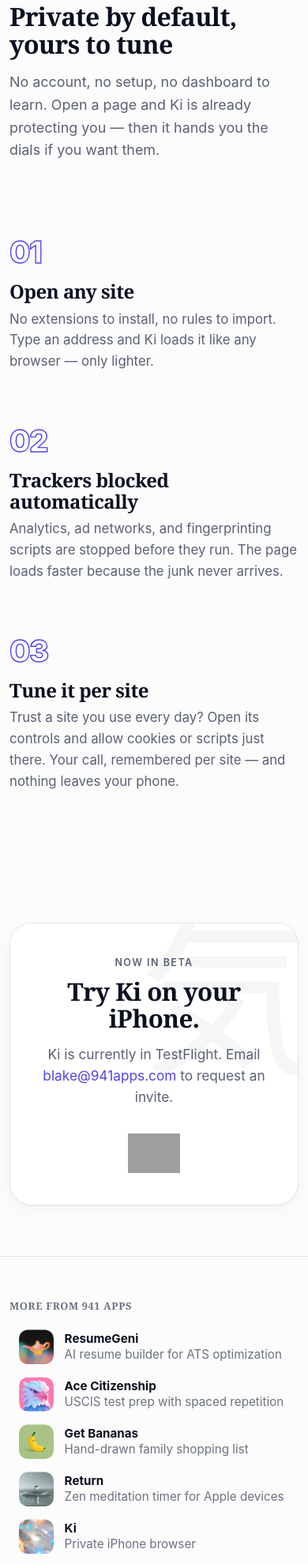
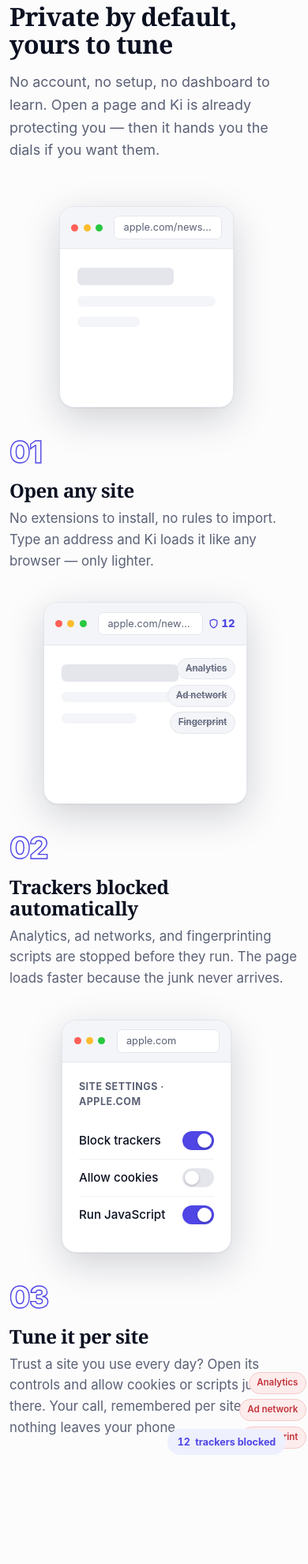
Before and after one commit to blakecrosley/kibrowser.com, a FastAPI app: page / in a window 390 px wide. Shown: the part 4134-6114 px from the top of the page at 79% size. Run offline with FastAPI, Linux system fonts and the light colour scheme; grey boxes are pictures that could not be loaded.

Commit message:
feat: polish + mobile pass on the how-it-works section
- Active-step sync (desktop): inactive steps dim, the active number lights up
- Mobile: stages no longer hidden — display:contents + order interleaves each
  stage inline above its step (was text-only below 991px)
- Count-up: '12 trackers blocked' ticks 0->12 when step 2 activates
- Trackers visibly get blocked: same chips reappear struck-out in step 2
- No-JS resilience: [data-reveal]/stage hiding gated behind .motion-on

Co-Authored-By: Claude Fable 5 <noreply@anthropic.com>

```diff
--- a/app/static/css/custom.css
+++ b/app/static/css/custom.css
@@ -777,7 +777,7 @@ a:hover { color: var(--ki-accent-hover); }
    ============================================================ */
 
 /* Reveal primitive (motion.js adds .in-view) */
-[data-reveal] {
+.motion-on [data-reveal] {
     opacity: 0;
     transform: translateY(22px);
     transition: opacity .7s cubic-bezier(.2,.8,.2,1) var(--d, 0s),
@@ -810,10 +810,10 @@ a:hover { color: var(--ki-accent-hover); }
 }
 .stage-device {
     position: absolute;
-    opacity: 0; transform: translateY(28px) scale(.95);
     transition: opacity .6s cubic-bezier(.2,.8,.2,1), transform .6s cubic-bezier(.2,.8,.2,1);
     pointer-events: none;
 }
+.motion-on .stage-device { opacity: 0; transform: translateY(28px) scale(.95); }
 [data-step="1"] .stage-1, [data-step="2"] .stage-2, [data-step="3"] .stage-3 {
     opacity: 1; transform: none; pointer-events: auto;
 }
@@ -938,8 +938,18 @@ a:hover { color: var(--ki-accent-hover); }
 /* responsive + reduced motion */
 @media (max-width: 991px) {
     .scrolly-grid { grid-template-columns: 1fr; gap: 0; }
-    .scrolly-stage { display: none; }
-    .scrolly-step { min-height: 0; padding: 1.8rem 0; }
+    /* stage stops being sticky: each device drops inline next to its step */
+    .scrolly-stage, .scrolly-steps { display: contents; }
+    .stage-device, .motion-on .stage-device {
+        position: static; opacity: 1; transform: none;
+        margin: 0 auto 1.4rem; pointer-events: auto;
+    }
+    .stage-1 { order: 1; } .scrolly-step[data-index="1"] { order: 2; }
+    .stage-2 { order: 3; } .scrolly-step[data-index="2"] { order: 4; }
+    .stage-3 { order: 5; } .scrolly-step[data-index="3"] { order: 6; }
+    .scrolly-step { min-height: 0; padding: .25rem 0 2.4rem; opacity: 1; }
+    /* mobile draws every stage fully (no scroll-driven swap) */
+    .ki-chip, .ki-blocked-pill { opacity: 1 !important; transform: none !important; animation: none !important; }
     .ki-how { padding: 4.5rem 0; }
 }
 @media (prefers-reduced-motion: reduce) {
@@ -960,3 +970,37 @@ a:hover { color: var(--ki-accent-hover); }
     color: var(--ki-paper);
 }
 [data-theme="dark"] { --ki-muted-soft: #7E86A4; }
+
+/* ---- Polish pass: active-step sync, count-up, blocked chips ---- */
+.ki-count { font-variant-numeric: tabular-nums; }
+
+/* stage 2 — the same trackers, struck out as blocked (top-right, clear of pill) */
+.ki-trackers--blocked {
+    position: absolute; top: 16px; right: 14px; left: auto; bottom: auto;
+    flex-direction: column; align-items: flex-end; gap: .4rem;
+}
+.ki-trackers--blocked .ki-chip {
+    background: var(--ki-paper-soft); color: var(--ki-muted);
+    border-color: var(--ki-border);
+    text-decoration: line-through; text-decoration-color: var(--ki-muted-soft);
+}
+[data-theme="dark"] .ki-trackers--blocked .ki-chip {
+    background: var(--ki-paper-soft); color: var(--ki-muted); border-color: var(--ki-border);
+}
+[data-step="2"] .ki-trackers--blocked .ki-chip {
+    animation: ki-chip-in .5s cubic-bezier(.2,.8,.2,1) forwards;
+    animation-delay: calc(.1s + var(--i) * .12s);
+}
+
+/* desktop only — dim inactive steps, light up the active number */
+@media (min-width: 992px) {
+    .scrolly-step { opacity: .34; transition: opacity .45s ease; }
+    [data-step="1"] .scrolly-step[data-index="1"],
+    [data-step="2"] .scrolly-step[data-index="2"],
+    [data-step="3"] .scrolly-step[data-index="3"] { opacity: 1; }
+    [data-step="1"] .scrolly-step[data-index="1"] .loop-num,
+    [data-step="2"] .scrolly-step[data-index="2"] .loop-num,
+    [data-step="3"] .scrolly-step[data-index="3"] .loop-num {
+        color: var(--ki-accent); -webkit-text-stroke: 0;
+    }
+}
--- a/app/static/js/motion.js
+++ b/app/static/js/motion.js
@@ -1,7 +1,9 @@
-/* Ki motion: scroll reveals + scroll-driven walkthrough.
+/* Ki motion: scroll reveals + scroll-driven walkthrough + tracker count-up.
    Vanilla, no deps. Respects prefers-reduced-motion. */
 (function () {
     var reduced = window.matchMedia("(prefers-reduced-motion: reduce)").matches;
+    // Mark JS-on so CSS only hides [data-reveal]/stages when we can reveal them.
+    document.documentElement.classList.add("motion-on");
 
     // Scroll reveals: [data-reveal] elements get .in-view when visible.
     var revealables = document.querySelectorAll("[data-reveal]");
@@ -19,18 +21,39 @@
         revealables.forEach(function (el) { io.observe(el); });
     }
 
+    var scrolly = document.querySelector(".scrolly");
+    if (!scrolly) return;
+
+    // Count the blocked-tracker tally up from 0 when step 2 first activates.
+    function countUp() {
+        scrolly.querySelectorAll(".ki-count").forEach(function (el) {
+            if (el.dataset.done) return;
+            el.dataset.done = "1";
+            var to = parseInt(el.dataset.to || "0", 10);
+            if (reduced) { el.textContent = to; return; }
+            var start = null;
+            function tick(ts) {
+                if (!start) start = ts;
+                var p = Math.min((ts - start) / 650, 1);
+                el.textContent = Math.round(p * to);
+                if (p < 1) requestAnimationFrame(tick);
+            }
+            requestAnimationFrame(tick);
+        });
+    }
+
     // Scrollytelling: as each .scrolly-step crosses mid-viewport, stamp its
     // index on the .scrolly root — CSS swaps the sticky stage state.
-    var scrolly = document.querySelector(".scrolly");
-    if (!scrolly) return;
     var steps = scrolly.querySelectorAll(".scrolly-step");
     if (reduced || !("IntersectionObserver" in window)) {
         scrolly.setAttribute("data-step", steps.length);
+        countUp();
     } else {
         var sio = new IntersectionObserver(function (entries) {
             entries.forEach(function (entry) {
                 if (entry.isIntersecting) {
                     scrolly.setAttribute("data-step", entry.target.dataset.index);
+                    if (entry.target.dataset.index === "2") countUp();
                 }
             });
         }, { rootMargin: "-45% 0px -45% 0px" });
--- a/app/templates/index.html
+++ b/app/templates/index.html
@@ -48,15 +48,20 @@
                                 <span class="ki-url">apple.com/newsroom</span>
                                 <span class="ki-shield" aria-hidden="true">
                                     <svg width="13" height="13" viewBox="0 0 24 24" fill="none" stroke="currentColor" stroke-width="2.4" stroke-linecap="round" stroke-linejoin="round"><path d="M12 22s8-4 8-10V5l-8-3-8 3v7c0 6 8 10 8 10z"></path></svg>
-                                    <em>12</em>
+                                    <em class="ki-count" data-to="12">0</em>
                                 </span>
                             </div>
                             <div class="ki-browser__page ki-browser__page--clean">
                                 <span class="ki-skeleton ki-skeleton--title"></span>
                                 <span class="ki-skeleton"></span>
                                 <span class="ki-skeleton ki-skeleton--short"></span>
+                                <div class="ki-trackers ki-trackers--blocked">
+                                    <span class="ki-chip" style="--i:0">Analytics</span>
+                                    <span class="ki-chip" style="--i:1">Ad network</span>
+                                    <span class="ki-chip" style="--i:2">Fingerprint</span>
+                                </div>
                             </div>
-                            <div class="ki-blocked-pill">12 trackers blocked</div>
+                            <div class="ki-blocked-pill"><span class="ki-count" data-to="12">0</span> trackers blocked</div>
                         </div>
                     </div>
 
@@ -77,7 +82,7 @@
                     </div>
 
                 </div>
-                <div>
+                <div class="scrolly-steps">
                     <div class="scrolly-step" data-index="1">
                         <div class="loop-num">01</div>
                         <h3>Open any site</h3>
```
